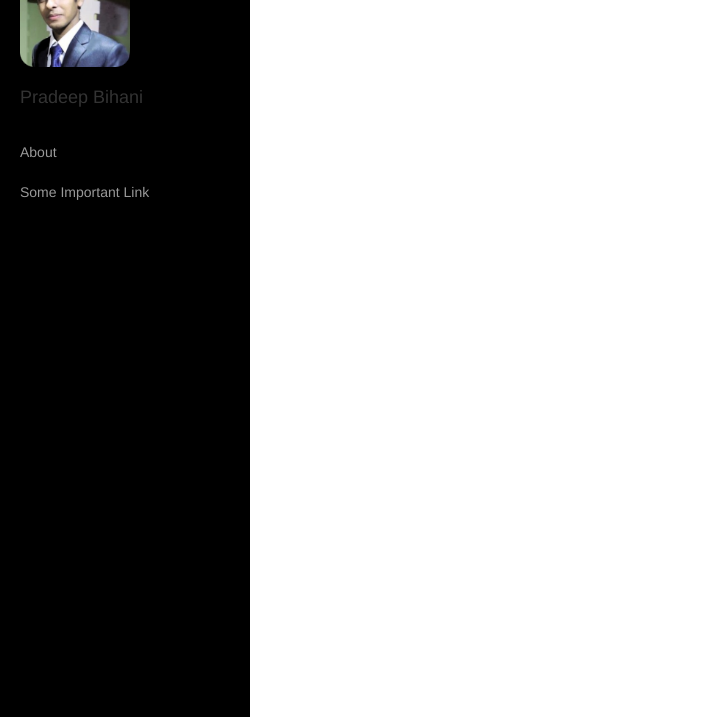
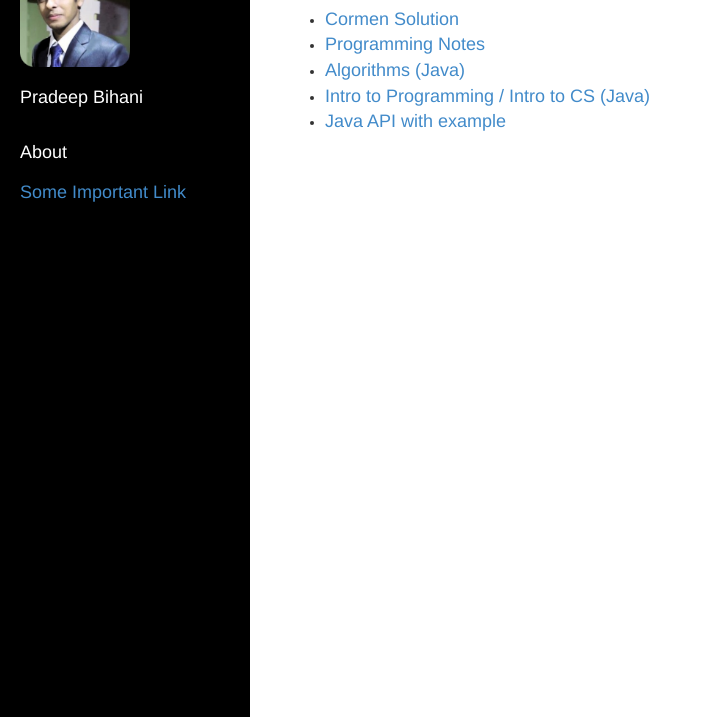
Before and after one commit to pradeepbihani/pradeepbihani.github.com, a plain HTML site: page link.html in a window 1280 px wide. Shown: the part 83-800 px from the top of the page, without its empty margins (0-712 px from the left). Drawn offline with Linux system fonts and the light colour scheme.

Commit message:
Important Links are added

```diff
--- a/link.html
+++ b/link.html
@@ -40,14 +40,14 @@
 		<img src="photo/pradeep.png" alt="pradeep" width="110" height="110"></img>
 	      </li>
                 <li class="sidebar-brand" >
-                  <font >Pradeep Bihani</font>
+                  <font color="white">Pradeep Bihani</font>
 		</li>
 
                 <li>
-                    <a href="index.html">About</a>
+                    <a href="index.html" style="color:#ffffff;font-size:18px">About</a>
                 </li>
                 <li>
-                    <a href="link.html" style="color:"white" >Some Important Link</a>
+                    <a href="link.html"  style="font-size:18px;color:#428bca" >Some Important Link</a>
                 </li>
                 <!--<li>
                     <a href="#">Overview</a>
@@ -78,6 +78,13 @@
                         <!--<p>This template has a responsive menu toggling system. The menu will appear collapsed on smaller screens, and will appear non-collapsed on larger screens. When toggled using the button below, the menu will appear/disappear. On small screens, the page content will be pushed off canvas.</p>
                         <p>Make sure to keep all page content within the <code>#page-content-wrapper</code>.</p>
                         <a href="#menu-toggle" class="btn btn-default" id="menu-toggle">Toggle Menu</a>-->
+			<ul>
+			<li>	<a href="http://clrs.skanev.com/index.html" style="font-size:18px">Cormen Solution</a></li>
+			<li>	<a href="http://www.ntu.edu.sg/home/ehchua/programming/index.html" style="font-size:18px">Programming Notes</a></li>
+			<li>	<a href="http://algs4.cs.princeton.edu/home/" style="font-size:18px">Algorithms (Java)</a></li>
+			<li>	<a href="http://introcs.cs.princeton.edu/java/home/" style="font-size:18px">Intro to Programming / Intro to CS (Java)</a></li>
+			<li>	<a href="http://www.java2s.com/Code/JavaAPI/CatalogJavaAPI.htm" style="font-size:18px">Java API with example</a></li>
+			</ul>
                     </div>
                 </div>
             </div>
```
Also changed, not shown: index.html (+2 -2 lines), 1 other file.
